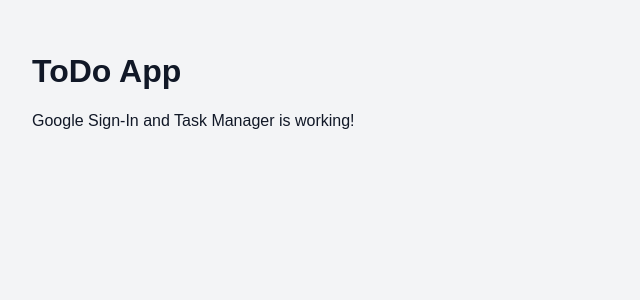
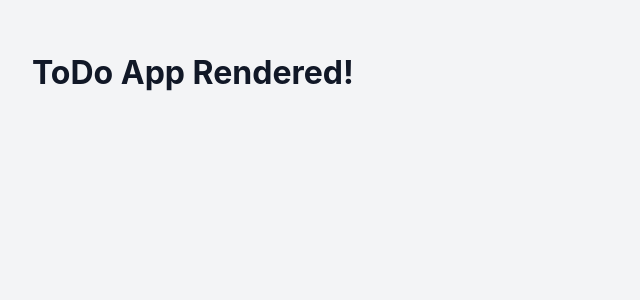
Before and after one commit to KanikaSakthivel/todo-frontend, a React (Vite) app in the folder frontend/: page / in a window 1280 px wide. Shown: the top 300 px of the page, without its empty margins (0-640 px from the left). Built offline with nearby package versions, Linux system fonts and the light colour scheme.

Commit message:
Update App.jsx

```diff
--- a/frontend/src/App.jsx
+++ b/frontend/src/App.jsx
@@ -1,8 +1,8 @@
 export default function App() {
+  console.log("✅ App component is rendering");
   return (
-    <div style={{ padding: "2rem", fontFamily: "Arial, sans-serif" }}>
-      <h1>ToDo App</h1>
-      <p>Google Sign-In and Task Manager is working!</p>
+    <div style={{ padding: "2rem" }}>
+      <h1>ToDo App Rendered!</h1>
     </div>
   );
 }
```
